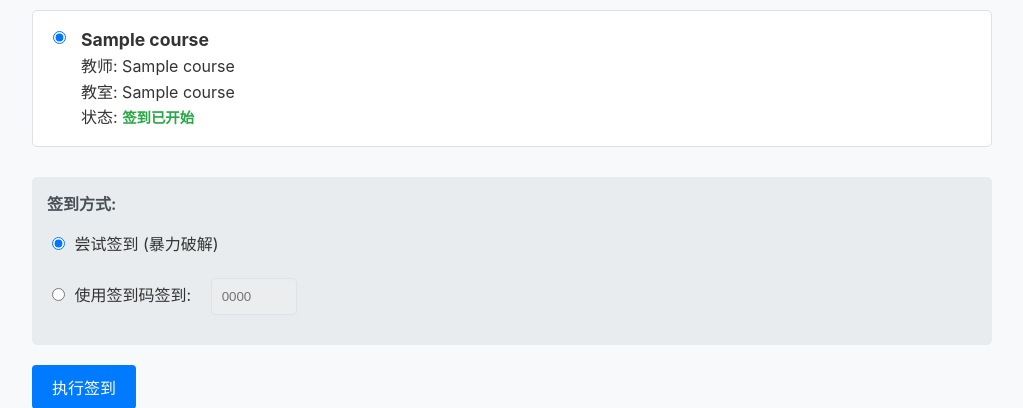
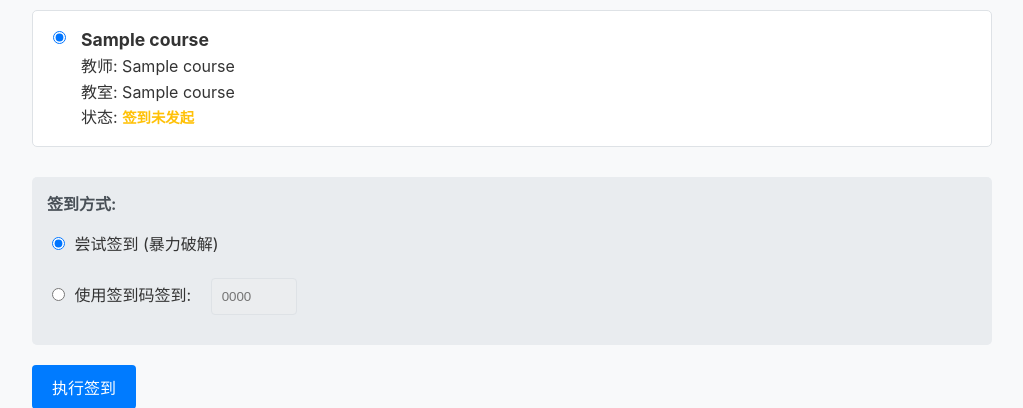
Before and after one commit to Q1en/attendance-web, a Flask app: template templates/dashboard.html in a window 1280 px wide. Shown: the part 275-683 px from the top of the page, without its empty margins (128-1151 px from the left). Run offline with Flask 2, Linux system fonts and the light colour scheme; the template is opened without the code that fills it: most values are stand-ins (such as "Sample title", 1, 10 or a date in 2020).

Commit message:
Add files via upload

```diff
--- a/templates/dashboard.html
+++ b/templates/dashboard.html
@@ -14,8 +14,16 @@
             <div class="course-item">
                 <input type="radio" id="{{ course.ui_id }}" name="selected_course" value="{{ course.ui_id }}" required {% if loop.first %}checked{% endif %}>
                 <label for="{{ course.ui_id }}">
-                    <strong>{{ course.get('courseName', '未知课程') }}</strong><br> 教师: {{ course.get('teacherName', '无') }}<br> 教室: {{ course.get('classroomName', '无') }}<br> 状态: <span class="status-{{ 'ready' if course.get('attendanceId') else 'pending' }}">
-                        {{ '签到已开始' if course.get('attendanceId') else '签到未开始' }} </span>
+                    <strong>{{ course.get('courseName', '未知课程') }}</strong><br>
+                    教师: {{ course.get('teacherName', '无') }}<br>
+                    教室: {{ course.get('classroomName', '无') }}<br>
+                    状态: {% set state = course.get('attendanceState') %}
+                         {% if state == 1 %}<span class="status-signed">已签到</span>
+                         {% elif state == 2 %}<span class="status-late">迟到</span>
+                         {% elif state == 3 %}<span class="status-leave">请假</span>
+                         {% elif state == 0 %}<span class="status-ready">签到已发起</span>
+                         {% else %}<span class="status-pending">签到未发起</span>
+                         {% endif %}
                     <input type="hidden" name="{{ course.ui_id }}_plan_id" value="{{ course.get('coursePlanId', '') }}">
                     <input type="hidden" name="{{ course.ui_id }}_att_id" value="{{ course.get('attendanceId', '') }}">
                 </label>
```
